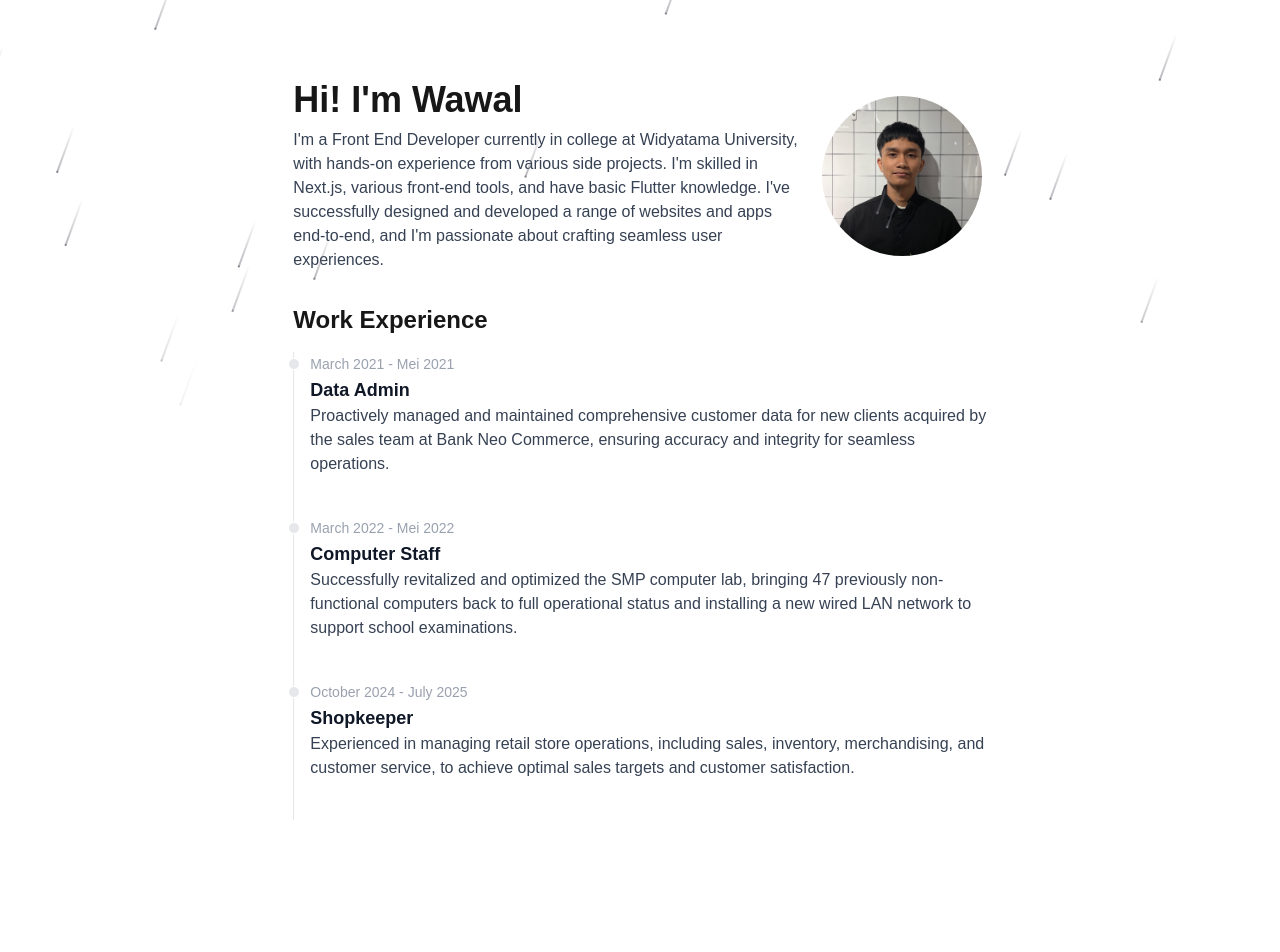
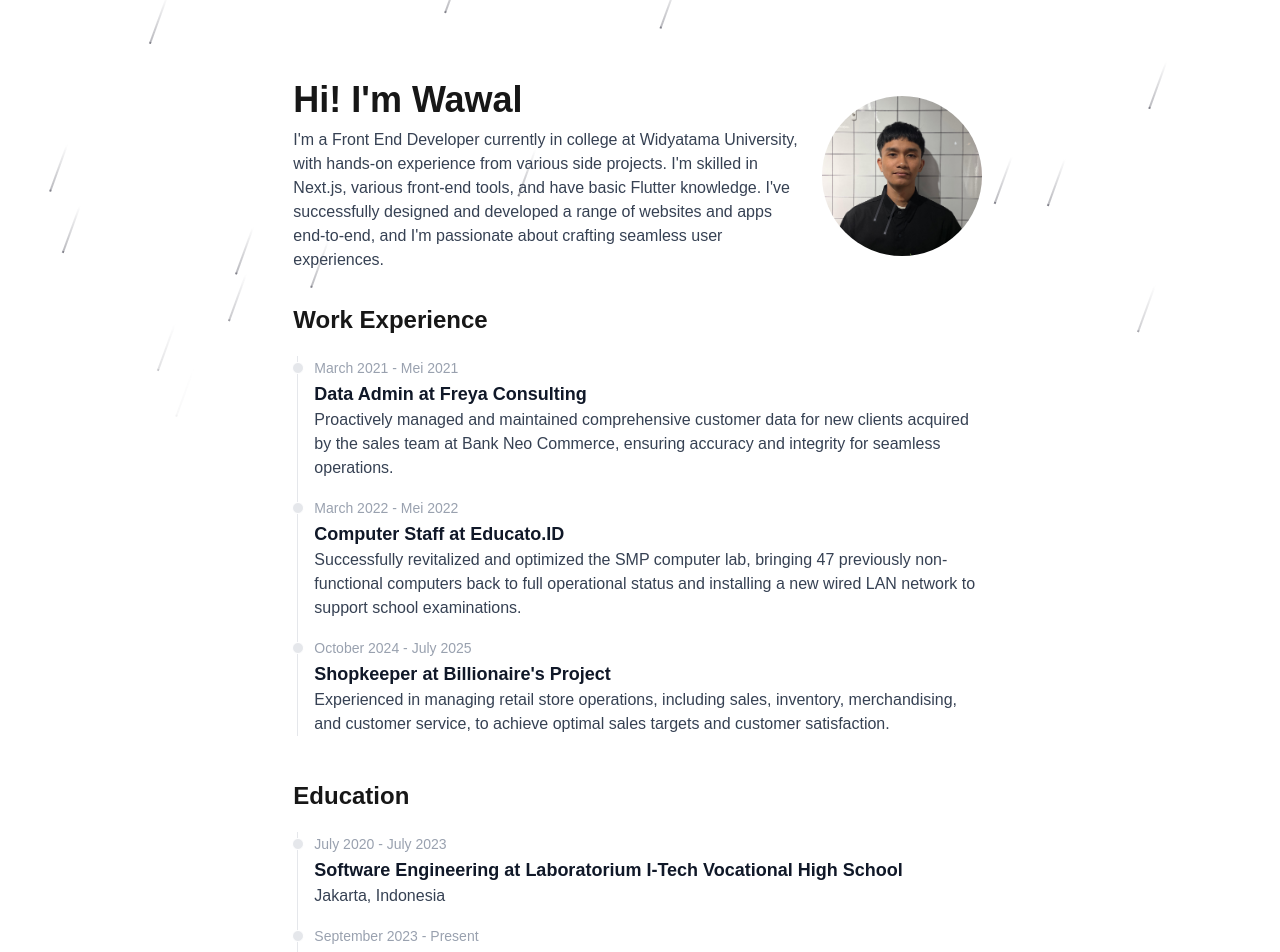
Before and after one commit to kucingliaw/kucingliaw.github.io, a Next.js app: page / in a window 1280 px wide. Shown: the top 952 px of the page. Before the commit the page ends 900 px from the top, so only its background shows below. Built offline with nearby package versions, Linux system fonts and the light colour scheme.

Commit message:
`Added Education component and updated WorkExperience component with new data and styling`

```diff
--- a/app/page.tsx
+++ b/app/page.tsx
@@ -1,3 +1,4 @@
+import Education from "@/components/Education";
 import Intro from "@/components/Intro";
 import { Meteors } from "@/components/magicui/meteors";
 import WorkExperience from "@/components/WorkExperience";
@@ -9,6 +10,7 @@ export default function Home() {
         <Meteors />
         <Intro />
         <WorkExperience />
+        <Education />
       </main>
     </div>
   );
--- /dev/null
+++ b/components/Education.tsx
@@ -0,0 +1,49 @@
+interface EducationItem {
+  startDate: string;
+  endDate: string;
+  schoolName: string;
+  address: string;
+  courseName: string;
+}
+
+const EducationData: EducationItem[] = [
+  {
+    startDate: "July 2020",
+    endDate: "July 2023",
+    schoolName: "Laboratorium I-Tech Vocational High School",
+    address: "Jakarta, Indonesia",
+    courseName: "Software Engineering",
+  },
+  {
+    startDate: "September 2023",
+    endDate: "Present",
+    schoolName: "Widyatama University",
+    address: "Bandung, Indonesia",
+    courseName: "Informatics Engineering",
+  },
+];
+
+export default function Education() {
+  return (
+    <div className="flex flex-col gap-4">
+      <h2 className="text-2xl font-bold">Education</h2>
+
+      <div className="p-1">
+        <ol className="relative border-s border-gray-200 dark:border-gray-700">
+          {EducationData.map((item, index) => (
+            <li className="ms-4 not-last:mb-4" key={index}>
+              <div className="absolute w-3 h-3 bg-gray-200 rounded-full mt-1.5 -start-1.5 border border-white dark:border-gray-900 dark:bg-gray-700"></div>
+              <time className="mb-1 text-sm font-normal leading-none text-gray-400 dark:text-gray-500">
+                {item.startDate} - {item.endDate}
+              </time>
+              <h3 className="text-lg font-semibold text-gray-900 dark:text-white">
+                {item.courseName} at {item.schoolName}
+              </h3>
+              <p className="mb-2 text-base text-gray-700">{item.address}</p>
+            </li>
+          ))}
+        </ol>
+      </div>
+    </div>
+  );
+}
--- a/components/WorkExperience.tsx
+++ b/components/WorkExperience.tsx
@@ -6,7 +6,7 @@ interface WorkExperienceItem {
   descrption: string;
 }
 
-const workExperienceData: WorkExperienceItem[] = [
+const WorkExperienceData: WorkExperienceItem[] = [
   {
     startDate: "March 2021",
     endDate: "Mei 2021",
@@ -37,22 +37,24 @@ export default function WorkExperience() {
   return (
     <div className="flex flex-col gap-4">
       <h2 className="text-2xl font-bold">Work Experience</h2>
+      <div className="p-1">
         <ol className="relative border-s border-gray-200 dark:border-gray-700">
-        {workExperienceData.map((item, index) => (
-          <li className="mb-10 ms-4" key={index}>
+          {WorkExperienceData.map((item, index) => (
+            <li className="ms-4 not-last:mb-4" key={index}>
               <div className="absolute w-3 h-3 bg-gray-200 rounded-full mt-1.5 -start-1.5 border border-white dark:border-gray-900 dark:bg-gray-700"></div>
               <time className="mb-1 text-sm font-normal leading-none text-gray-400 dark:text-gray-500">
                 {item.startDate} - {item.endDate}
               </time>
               <h3 className="text-lg font-semibold text-gray-900 dark:text-white">
-              {item.jobTitle}
+                {item.jobTitle} at {item.companyName}
               </h3>
-            <p className="mb-4 text-base font-normal text-gray-700 dark:text-gray-400">
+              <p className="mb-2 text-base font-normal text-gray-700 dark:text-gray-400">
                 {item.descrption}
               </p>
             </li>
           ))}
         </ol>
       </div>
+    </div>
   );
 }
```
Lines whose indentation alone changed are shown as unchanged.
